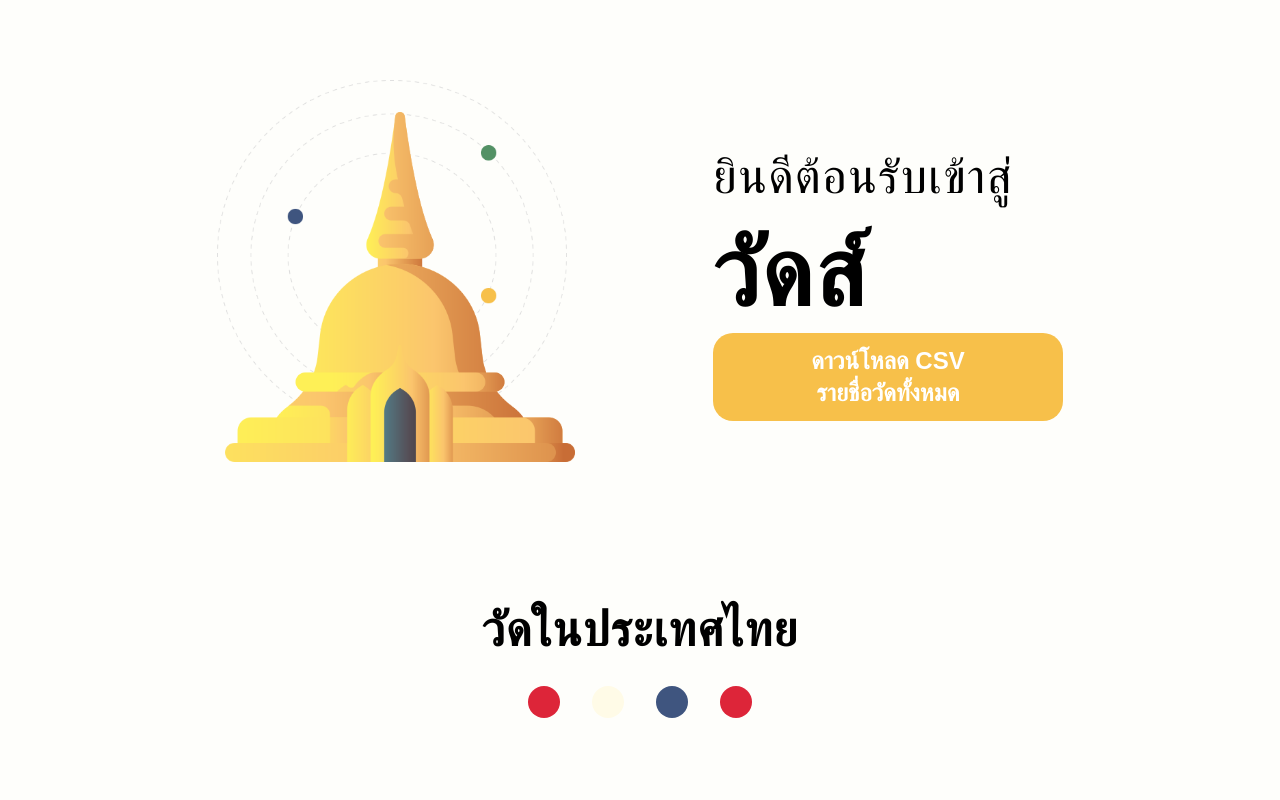
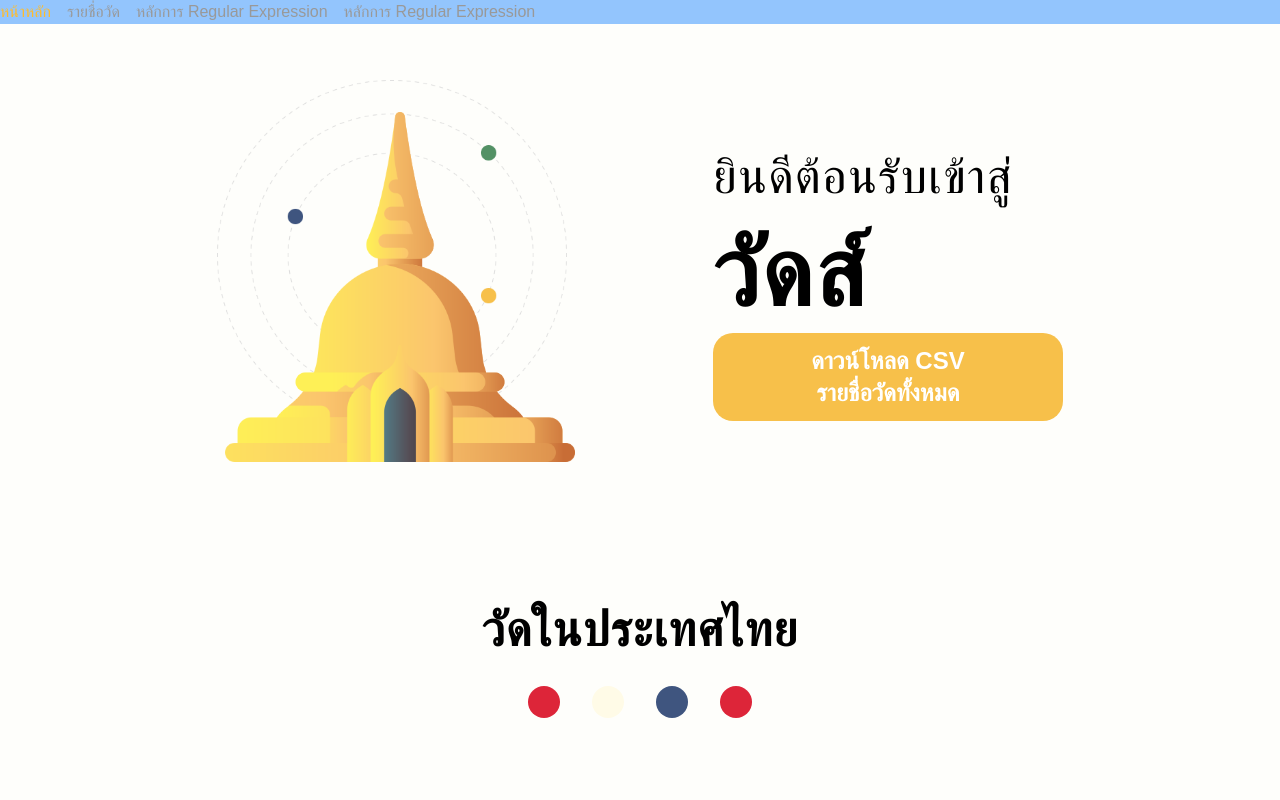
Before and after one commit to Theory-of-Computation-Team/ToC-Frontend, a Next.js app: page / in a window 1280 px wide. Shown: the top 800 px of the page. Built offline with nearby package versions, Linux system fonts and the light colour scheme; a web font is replaced by a local one.

Commit message:
install react-icons

```diff
--- a/package.json
+++ b/package.json
@@ -24,6 +24,7 @@
     "postcss": "8.4.22",
     "react": "18.2.0",
     "react-dom": "18.2.0",
+    "react-icons": "^4.8.0",
     "styled-components": "^5.3.9",
     "tailwindcss": "3.3.1",
     "typescript": "5.0.4"
--- a/src/commons/components/navbar/index.tsx
+++ b/src/commons/components/navbar/index.tsx
@@ -1,8 +1,42 @@
 import * as React from "react";
 import Image from "next/image";
+import Link from "next/link";
 
 const Navbar = () => {
-  return <div>navbar test</div>;
+  return (
+    <div className="fixed w-full bg-blue-300">
+      <div className="flex space-x-4">
+        <Link
+          href="/about#about-objective"
+          className="text-[#999999] capitalize hover:text-primary"
+          replace
+        >
+          หน้าหลัก
+        </Link>
+        <Link
+          href="/about#about-story"
+          className="text-[#999999] capitalize hover:text-primary"
+          replace
+        >
+          รายชื่อวัด
+        </Link>
+        <Link
+          href="/about#area-focus"
+          className="text-[#999999] capitalize hover:text-primary"
+          replace
+        >
+          หลักการ Regular Expression
+        </Link>
+        <Link
+          href="/about#area-focus"
+          className="text-[#999999] capitalize hover:text-primary"
+          replace
+        >
+          หลักการ Regular Expression
+        </Link>
+      </div>
+    </div>
+  );
 };
 
 export default Navbar;
--- a/src/pages/_app.tsx
+++ b/src/pages/_app.tsx
@@ -1,6 +1,12 @@
-import '@/styles/globals.css'
-import type { AppProps } from 'next/app'
+import "@/styles/globals.css";
+import type { AppProps } from "next/app";
+import Navbar from "@/commons/components/navbar";
 
 export default function App({ Component, pageProps }: AppProps) {
-  return <Component {...pageProps} />
+  return (
+    <div>
+      <Navbar />
+      <Component {...pageProps} />;
+    </div>
+  );
 }
```
Also changed, not shown: 1 other file (tests, documents, lock files or other folders).
